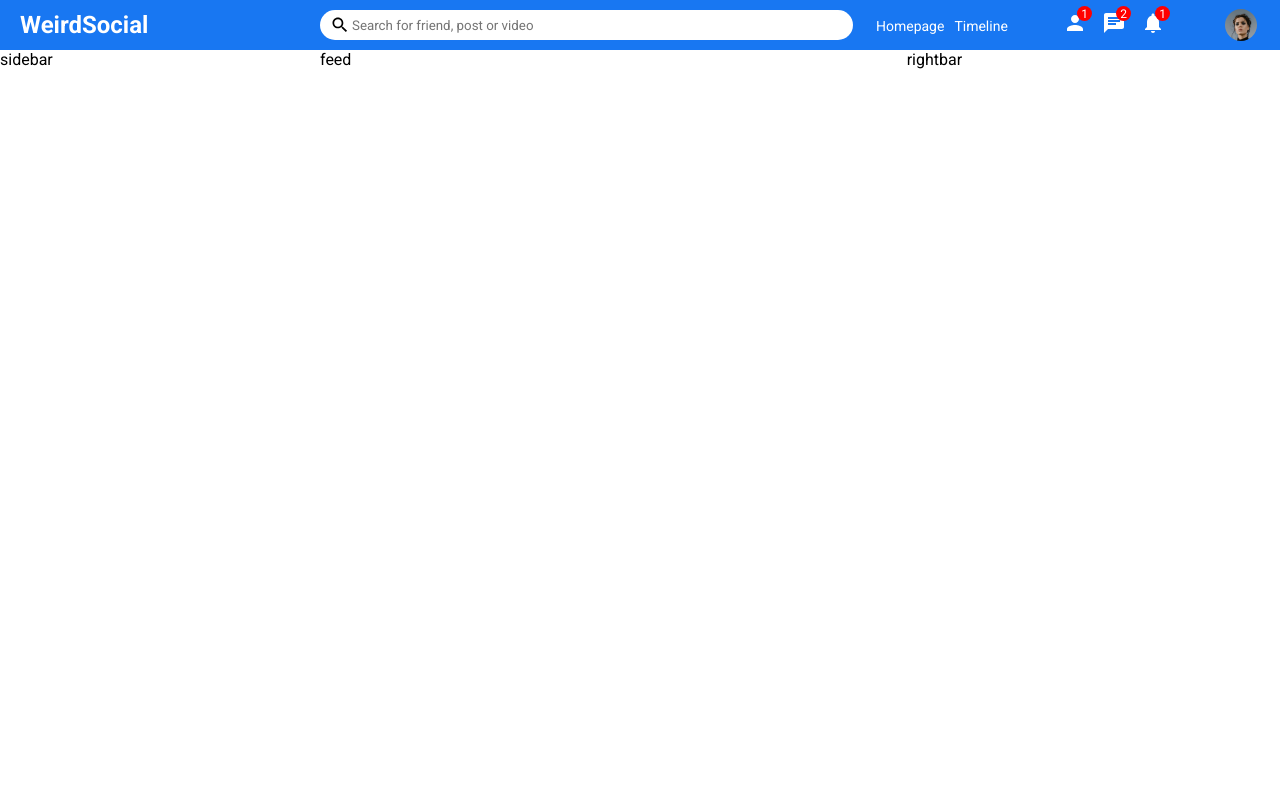
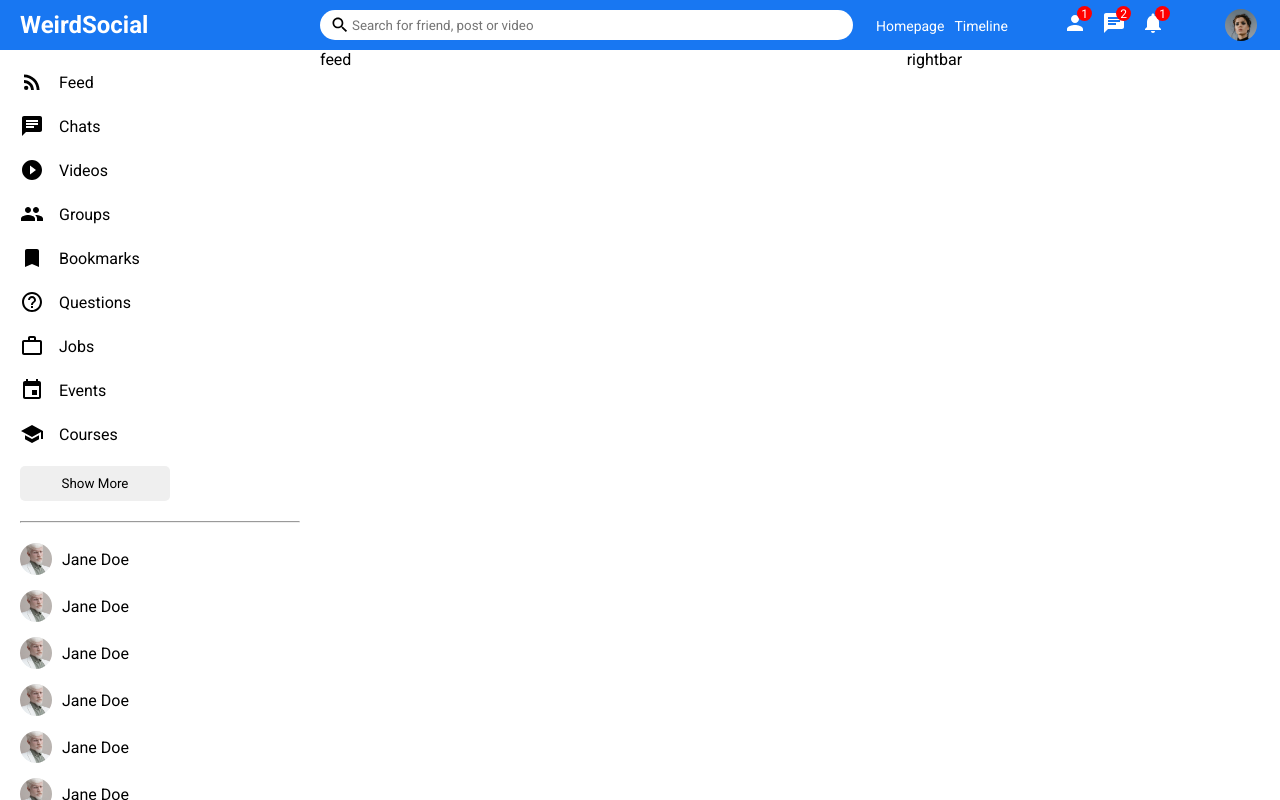
Before and after one commit to OzerOzturk/React-Social-Media-App, a React (Create React App) app: page / in a window 1280 px wide. Built offline with nearby package versions, Linux system fonts and the light colour scheme; a web font is replaced by a local one.

Commit message:
sidebar features added with its style

```diff
--- a/src/components/sidebar/Sidebar.jsx
+++ b/src/components/sidebar/Sidebar.jsx
@@ -1,10 +1,96 @@
 import React from 'react'
 import "./sidebar.css"
+import {
+  RssFeed,
+  Chat,
+  PlayCircleFilledOutlined,
+  Group,
+  Bookmark,
+  HelpOutline,
+  WorkOutline,
+  Event,
+  School,
+} from "@material-ui/icons";
 
 export default function Sidebar() {
     return (
         <div className='sidebar'>
-            sidebar
+           <div className="sidebarWrapper">
+               <ul className="sidebarList">
+                   <li className="sidebarListItem">
+                        <RssFeed className="sidebarIcon" />
+                        <span className="sidebarListItemText">Feed</span>
+                    </li>
+                    <li className="sidebarListItem">
+                        <Chat className="sidebarIcon" />
+                        <span className="sidebarListItemText">Chats</span>
+                    </li>
+                    <li className="sidebarListItem">
+                        <PlayCircleFilledOutlined className="sidebarIcon" />
+                        <span className="sidebarListItemText">Videos</span>
+                    </li>
+                    <li className="sidebarListItem">
+                        <Group className="sidebarIcon" />
+                        <span className="sidebarListItemText">Groups</span>
+                    </li>
+                    <li className="sidebarListItem">
+                        <Bookmark className="sidebarIcon" />
+                        <span className="sidebarListItemText">Bookmarks</span>
+                    </li>
+                    <li className="sidebarListItem">
+                        <HelpOutline className="sidebarIcon" />
+                        <span className="sidebarListItemText">Questions</span>
+                    </li>
+                    <li className="sidebarListItem">
+                        <WorkOutline className="sidebarIcon" />
+                        <span className="sidebarListItemText">Jobs</span>
+                    </li>
+                    <li className="sidebarListItem">
+                        <Event className="sidebarIcon" />
+                        <span className="sidebarListItemText">Events</span>
+                    </li>
+                    <li className="sidebarListItem">
+                        <School className="sidebarIcon" />
+                        <span className="sidebarListItemText">Courses</span>
+                    </li>
+               </ul>
+               <button className='sidebarButton'>Show More</button>
+               <hr className='sidebarHr'/>
+               <ul className="sidebarFriendList">
+                   <li className="sidebarFriend">
+                       <img  className='sidebarFriendImg' src="/assets/person/2.jpeg" alt="" />
+                       <span className='sidebarFriendName'>Jane Doe</span>
+                   </li>
+                   <li className="sidebarFriend">
+                       <img  className='sidebarFriendImg' src="/assets/person/2.jpeg" alt="" />
+                       <span className='sidebarFriendName'>Jane Doe</span>
+                   </li>
+                   <li className="sidebarFriend">
+                       <img  className='sidebarFriendImg' src="/assets/person/2.jpeg" alt="" />
+                       <span className='sidebarFriendName'>Jane Doe</span>
+                   </li>
+                   <li className="sidebarFriend">
+                       <img  className='sidebarFriendImg' src="/assets/person/2.jpeg" alt="" />
+                       <span className='sidebarFriendName'>Jane Doe</span>
+                   </li>
+                   <li className="sidebarFriend">
+                       <img  className='sidebarFriendImg' src="/assets/person/2.jpeg" alt="" />
+                       <span className='sidebarFriendName'>Jane Doe</span>
+                   </li>
+                   <li className="sidebarFriend">
+                       <img  className='sidebarFriendImg' src="/assets/person/2.jpeg" alt="" />
+                       <span className='sidebarFriendName'>Jane Doe</span>
+                   </li>
+                   <li className="sidebarFriend">
+                       <img  className='sidebarFriendImg' src="/assets/person/2.jpeg" alt="" />
+                       <span className='sidebarFriendName'>Jane Doe</span>
+                   </li>
+                   <li className="sidebarFriend">
+                       <img  className='sidebarFriendImg' src="/assets/person/2.jpeg" alt="" />
+                       <span className='sidebarFriendName'>Jane Doe</span>
+                   </li>
+               </ul>
+           </div>
         </div>
     )
 }
--- a/src/components/sidebar/sidebar.css
+++ b/src/components/sidebar/sidebar.css
@@ -1,3 +1,69 @@
 .sidebar {
   flex: 3;
+  height: calc(100vh - 50px);
+  overflow-y: scroll;
 }
+
+::-webkit-scrollbar {
+  width: 5px;
+}
+
+::-webkit-scrollbar-track {
+  background-color: #f1f1f1;
+}
+
+::-webkit-scrollbar-thumb {
+  background-color: rgb(172, 171, 171);
+}
+
+.sidebarWrapper {
+  padding: 20px;
+}
+
+.sidebarList {
+  padding: 0;
+  margin: 0;
+  list-style: none;
+}
+
+.sidebarListItem {
+  display: flex;
+  align-items: center;
+  margin-bottom: 20px;
+}
+
+.sidebarIcon {
+  margin-right: 15px;
+}
+
+.sidebarButton {
+  width: 150px;
+  border: none;
+  padding: 10px;
+  border-radius: 5px;
+  font-weight: 500;
+}
+
+.sidebarHr {
+  margin: 20px 0;
+}
+
+.sidebarFriendList {
+  padding: 0;
+  margin: 0;
+  list-style: none;
+}
+
+.sidebarFriend {
+  display: flex;
+  align-items: center;
+  margin-bottom: 15px;
+}
+
+.sidebarFriendImg {
+  width: 32px;
+  height: 32px;
+  border-radius: 50%;
+  object-fit: cover;
+  margin-right: 10px;
+}
```
